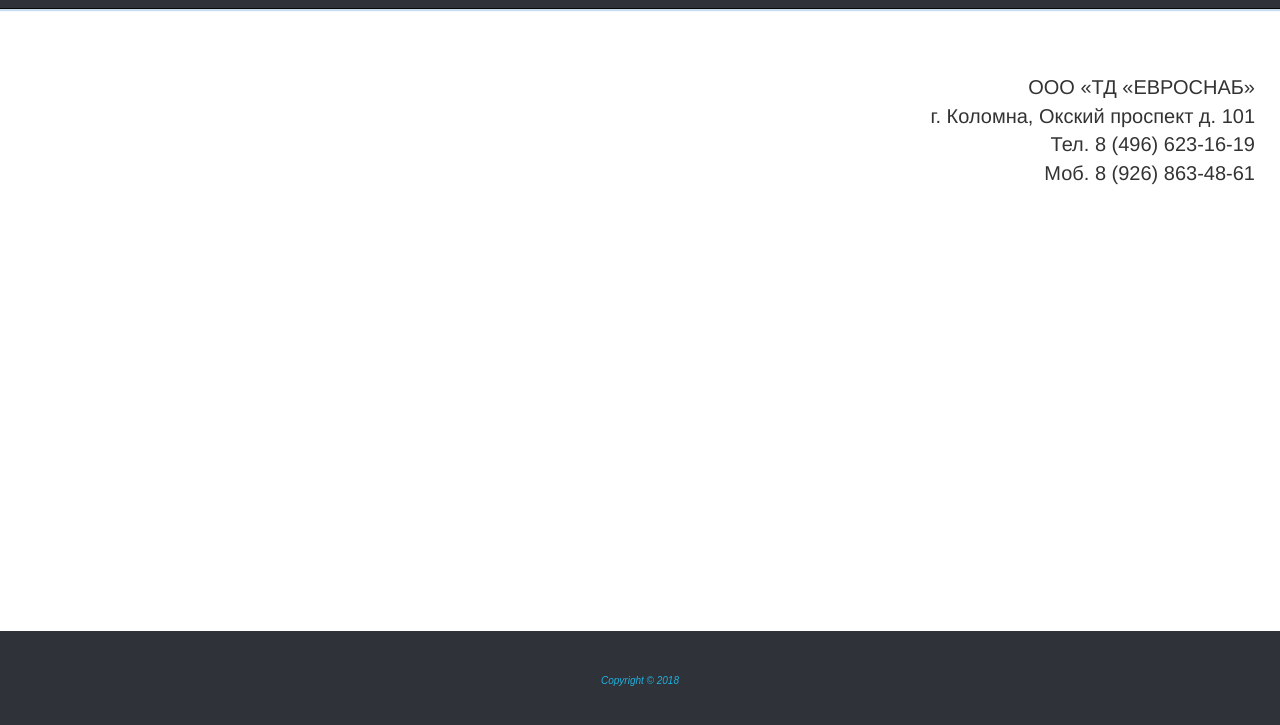
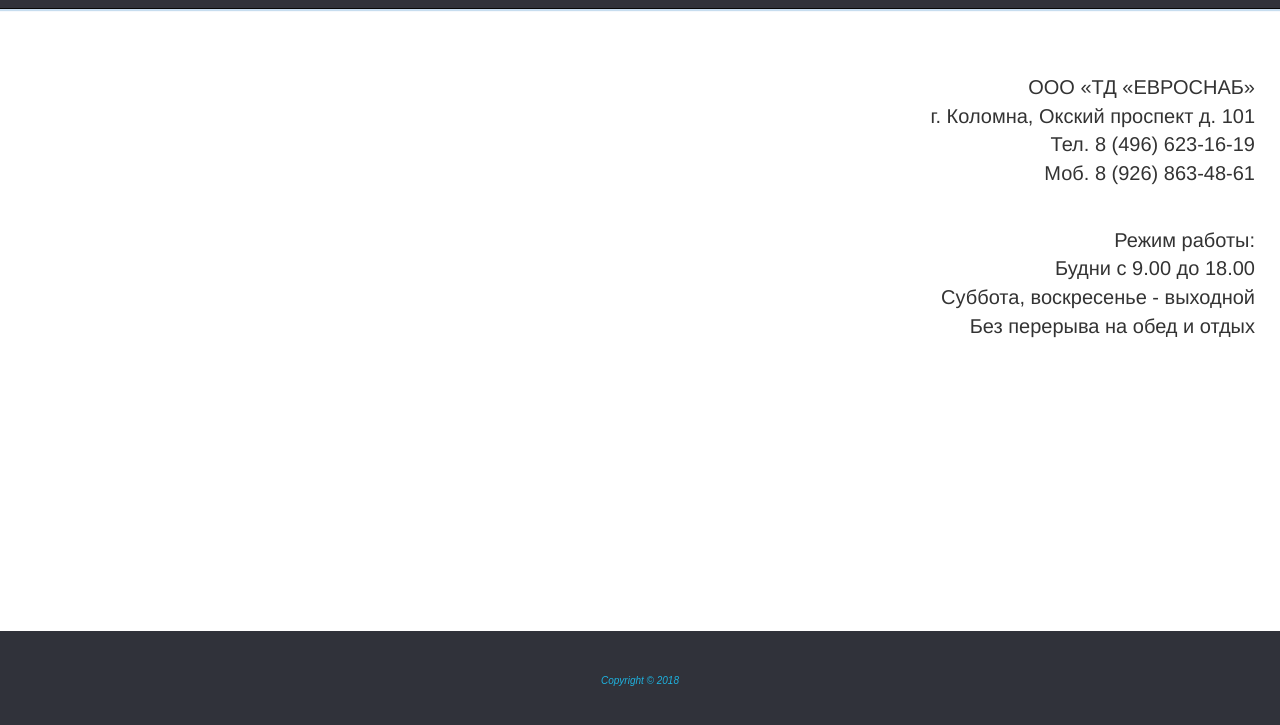
Before and after one commit to Yoatn/td-eurosnab.com, a plain HTML site: page contacts.html in a window 1280 px wide. Shown: the part 69-794 px from the top of the page. Drawn offline with nearby package versions, Linux system fonts and the light colour scheme.

Commit message:
add contacts

```diff
--- a/contacts.html
+++ b/contacts.html
@@ -98,10 +98,15 @@
                     </div>
                 </div>
                 <div id="contacts_text" class="col-lg-6 col-md-6 col-ms-6 col-xs-6 text-center">
-                    ООО «ТД «ЕВРОСНАБ» <br>
+                    <p>ООО «ТД «ЕВРОСНАБ» <br>
                     г. Коломна, Окский проспект д. 101<br>
                     Тел. 8 (496) 623-16-19<br>
-                    Моб. 8 (926) 863-48-61
+                    Моб. 8 (926) 863-48-61</p><br>
+                    <p>Режим работы: <br>
+                        Будни с 9.00 до 18.00<br>
+                        Суббота, воскресенье - выходной<br>
+                        Без перерыва на обед и отдых
+                    </p>
                 </div>
             </div>
         </div>
```
